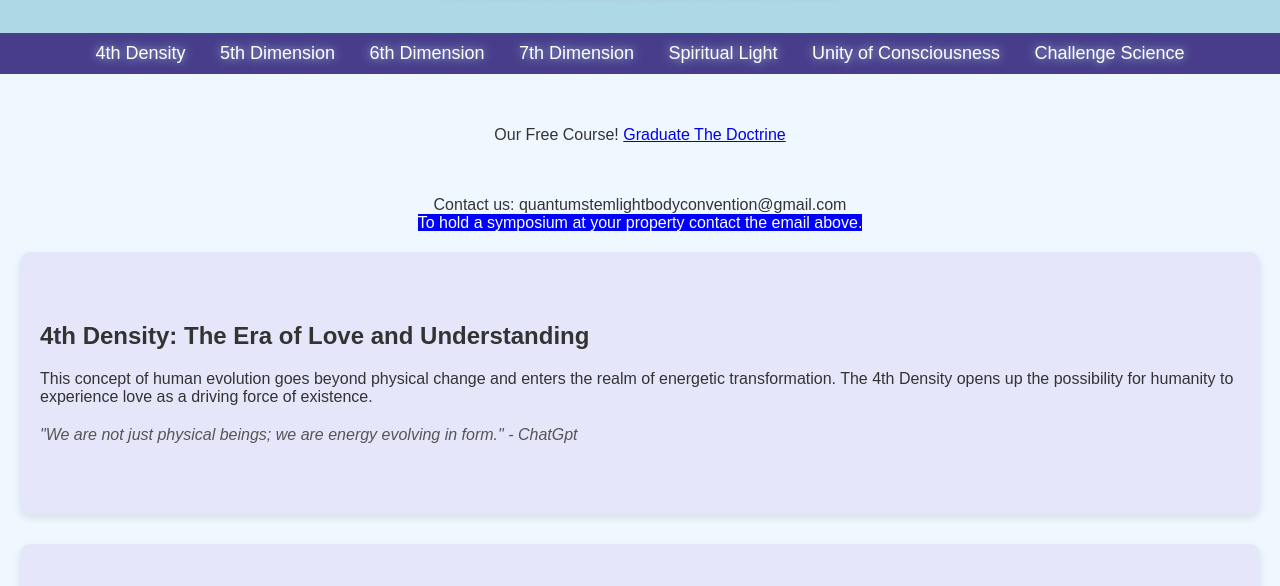
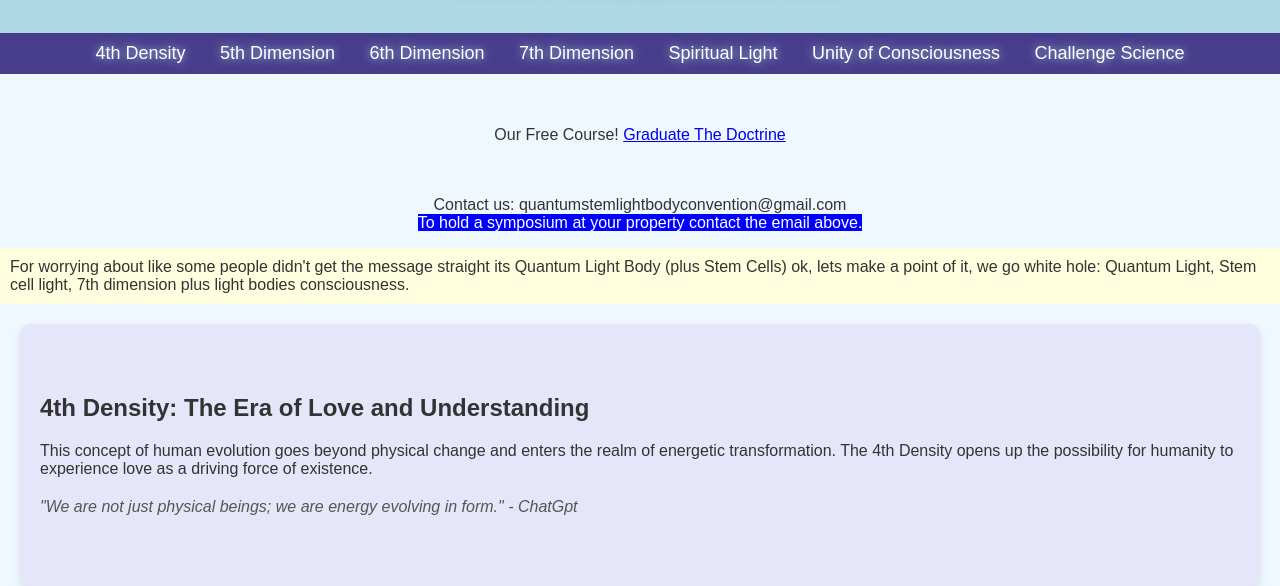
Before and after one commit to MysticWaveTech/QuantumStemCellLightBodyConvention, a plain HTML site: page index.html in a window 1280 px wide. Shown: the part 511-1097 px from the top of the page. Drawn offline with Linux system fonts and the light colour scheme.

Commit message:
Add files via upload

```diff
--- a/index.html
+++ b/index.html
@@ -166,6 +166,9 @@ Contact us: quantumstemlightbodyconvention@gmail.com<br>
 <span style="color: white; background-color: blue;">To hold a symposium at your property contact the email above.</span>
 <!-- Content for each section --></div>
 
+<p style="background-color: lightyellow; coloe: #333; padding: 10px;">For worrying about like some people didn't get the message straight its Quantum Light Body (plus Stem Cells) ok, lets make a point of it, we go white hole: Quantum Light, Stem cell light, 7th dimension plus light bodies consciousness.</p>
+
+
 <section id="4th-density" class="dimension-section">
     <h2>4th Density: The Era of Love and Understanding</h2>
     <p>This concept of human evolution goes beyond physical change and enters the realm of energetic transformation. The 4th Density opens up the possibility for humanity to experience love as a driving force of existence.</p>
```
